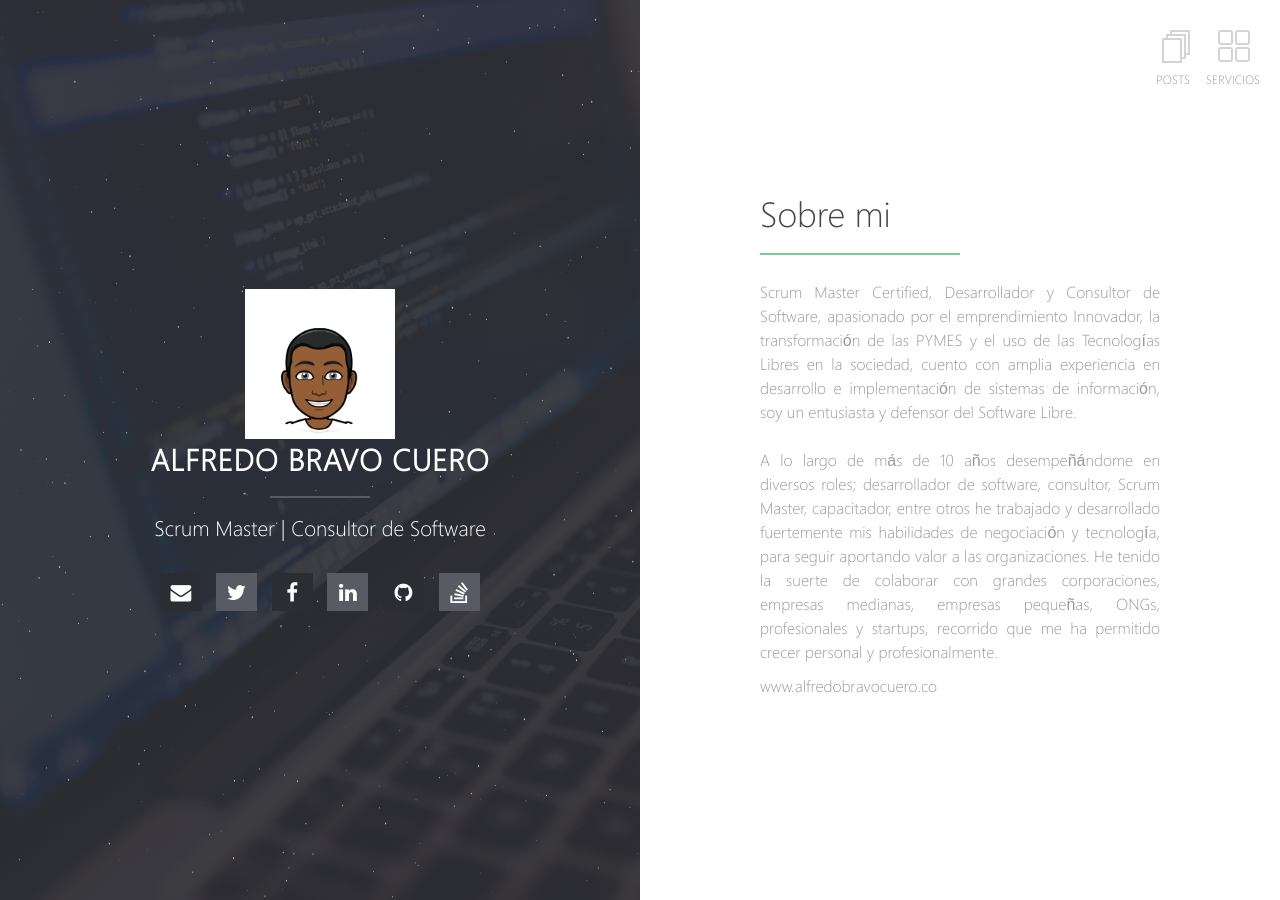
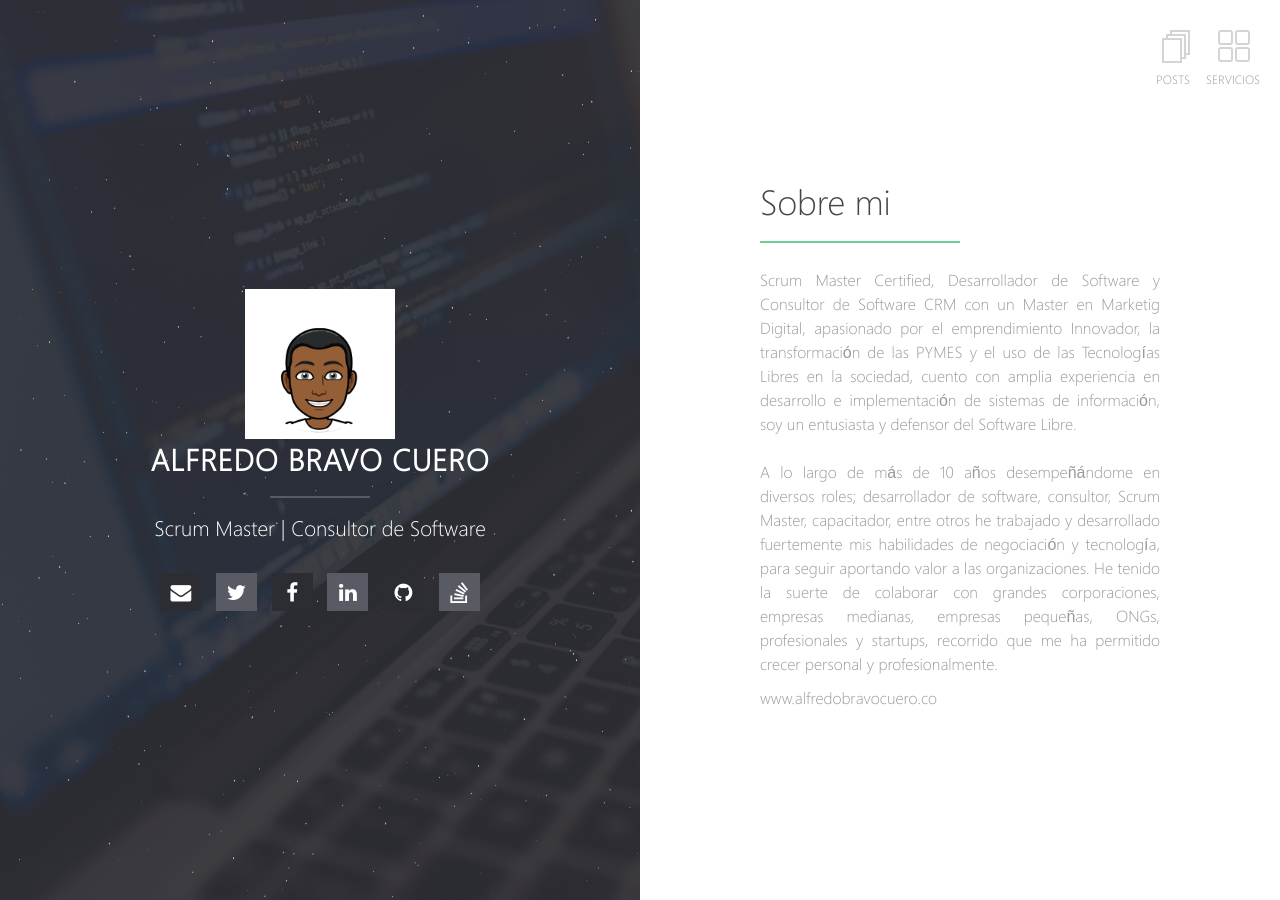
Before and after one commit to abracu/abracu.github.io, a Jekyll site: the page built from index.md, in a window 1280 px wide. Built offline with Jekyll 4.4.1, drawn with Linux system fonts in a browser that asks for light colours; our own code applies the rules of GitHub Pages for plain Markdown files.

Commit message:
actualizacion del home

```diff
--- a/index.md
+++ b/index.md
@@ -5,7 +5,7 @@ layout: home
 
 
 <p style="text-align: justify;">
-Scrum Master Certified, Desarrollador y Consultor de Software, apasionado por el emprendimiento Innovador, la transformación de las PYMES y el uso de las Tecnologías Libres en la sociedad, cuento con amplia experiencia en desarrollo e implementación de sistemas de información, soy un entusiasta y defensor del Software Libre.
+Scrum Master Certified, Desarrollador de Software y Consultor de Software CRM con un Master en Marketig Digital, apasionado por el emprendimiento Innovador, la transformación de las PYMES y el uso de las Tecnologías Libres en la sociedad, cuento con amplia experiencia en desarrollo e implementación de sistemas de información, soy un entusiasta y defensor del Software Libre.
 <br>
 <br>
 A lo largo de más de 10 años desempeñándome en diversos roles; desarrollador de software, consultor, Scrum Master, capacitador, entre otros he trabajado y desarrollado fuertemente mis habilidades de negociación y tecnología, para seguir aportando valor a las organizaciones. He tenido la suerte de colaborar con grandes corporaciones, empresas medianas, empresas pequeñas, ONGs, profesionales y startups, recorrido que me ha permitido crecer personal y profesionalmente.
```
